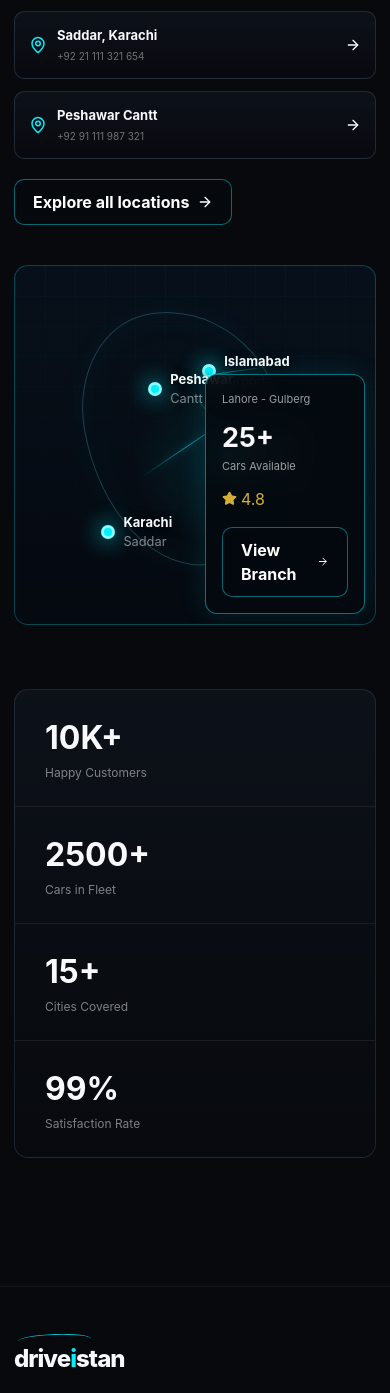
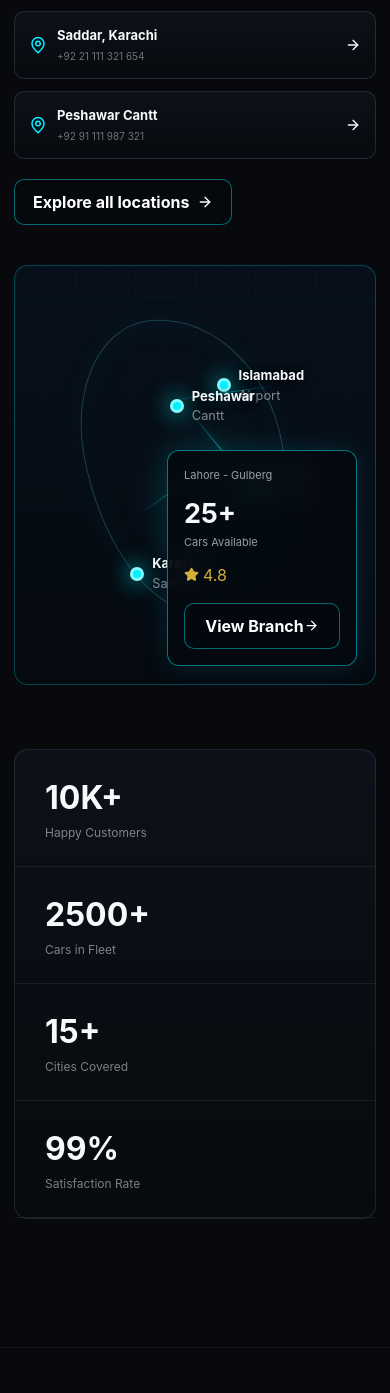
Before and after one commit to AyFarukh/Rent-a-car, a Next.js app: page / in a window 390 px wide. Shown: the part 5585-6978 px from the top of the page. Built offline with nearby package versions, Linux system fonts and the light colour scheme.

Commit message:
Fix homepage hero gap below global header

```diff
--- a/src/app/globals.css
+++ b/src/app/globals.css
@@ -37,8 +37,8 @@ button { cursor: pointer; }
 .outline-button:hover { border-color:#00F0FF; background:rgba(0,240,255,.08); box-shadow:0 0 20px rgba(0,240,255,.12); }
 .header-whatsapp { width:42px; height:42px; border:1px solid #25D366; border-radius:999px; display:grid; place-items:center; color:#25D366; background:#07110b; box-shadow:0 0 18px rgba(37,211,102,.16); }
 
-.hero-stage { min-height: 792px; position:relative; overflow:hidden; }
-.hero-video { position:absolute; inset:72px 0 0; width:100%; height:calc(100% - 72px); object-fit:cover; object-position:center; }
+.hero-stage { min-height: 720px; position:relative; overflow:hidden; }
+.hero-video { position:absolute; inset:0; width:100%; height:100%; object-fit:cover; object-position:center; }
 .hero-overlay { background:linear-gradient(90deg,rgba(4,7,12,.96) 0%,rgba(4,8,13,.68) 38%,rgba(4,8,13,.3) 60%,rgba(4,7,11,.84) 100%),linear-gradient(180deg,rgba(3,6,10,.18) 0%,rgba(5,8,12,.08) 58%,#08090C 100%); }
 .hero-light { background:radial-gradient(circle at 53% 54%,rgba(0,240,255,.12),transparent 25%),radial-gradient(circle at 80% 30%,rgba(0,240,255,.07),transparent 28%); pointer-events:none; }
 .hero-pill { display:inline-flex; border:1px solid rgba(0,240,255,.48); background:rgba(0,240,255,.08); color:#4cf6ff; border-radius:999px; padding:7px 13px; font-size:12px; box-shadow:inset 0 0 20px rgba(0,240,255,.05); }
@@ -98,19 +98,14 @@ button { cursor: pointer; }
 @keyframes whatsappPulse { 0%,100%{transform:scale(1)} 50%{transform:scale(1.08)} }
 @keyframes mapPulse { 0%{box-shadow:0 0 0 0 rgba(0,240,255,.45),0 0 22px #00F0FF} 70%{box-shadow:0 0 0 12px rgba(0,240,255,0),0 0 22px #00F0FF} 100%{box-shadow:0 0 0 0 rgba(0,240,255,0),0 0 22px #00F0FF} }
 
-@media (max-width:1024px){
- .benefit-bar{grid-template-columns:repeat(2,1fr)}
- .benefit-item{border-bottom:1px solid rgba(255,255,255,.07)}
- .stats-bar{grid-template-columns:repeat(2,1fr)}
- .hero-stage{min-height:auto}
+@media (max-width: 1024px){
+  .benefit-bar{grid-template-columns:repeat(2,1fr)}
+  .benefit-item{border-bottom:1px solid rgba(255,255,255,.07)}
+  .stats-bar{grid-template-columns:repeat(2,1fr)}
 }
-@media (max-width:640px){
- .section-shell{width:min(100% - 28px,1376px)}
- .hero-video{inset:72px 0 0;height:calc(100% - 72px)}
- .benefit-bar,.stats-bar{grid-template-columns:1fr}
- .benefit-item,.stats-bar>div{border-right:0;border-bottom:1px solid rgba(255,255,255,.07)}
- .stats-bar>div:last-child{border-bottom:0}
- .map-panel{min-height:360px}
- .branch-card{width:160px;right:10px;bottom:10px}
- .dot-isb{left:52%}.dot-lhr{left:58%}.dot-khi{left:24%}.dot-pew{left:37%}
+@media (max-width: 640px){
+  .section-shell{width:min(100% - 28px,1376px)}
+  .hero-stage{min-height:auto}
+  .benefit-bar,.stats-bar{grid-template-columns:1fr}
+  .benefit-item,.stats-bar>div{border-right:0;border-bottom:1px solid rgba(255,255,255,.07)}
 }
```
